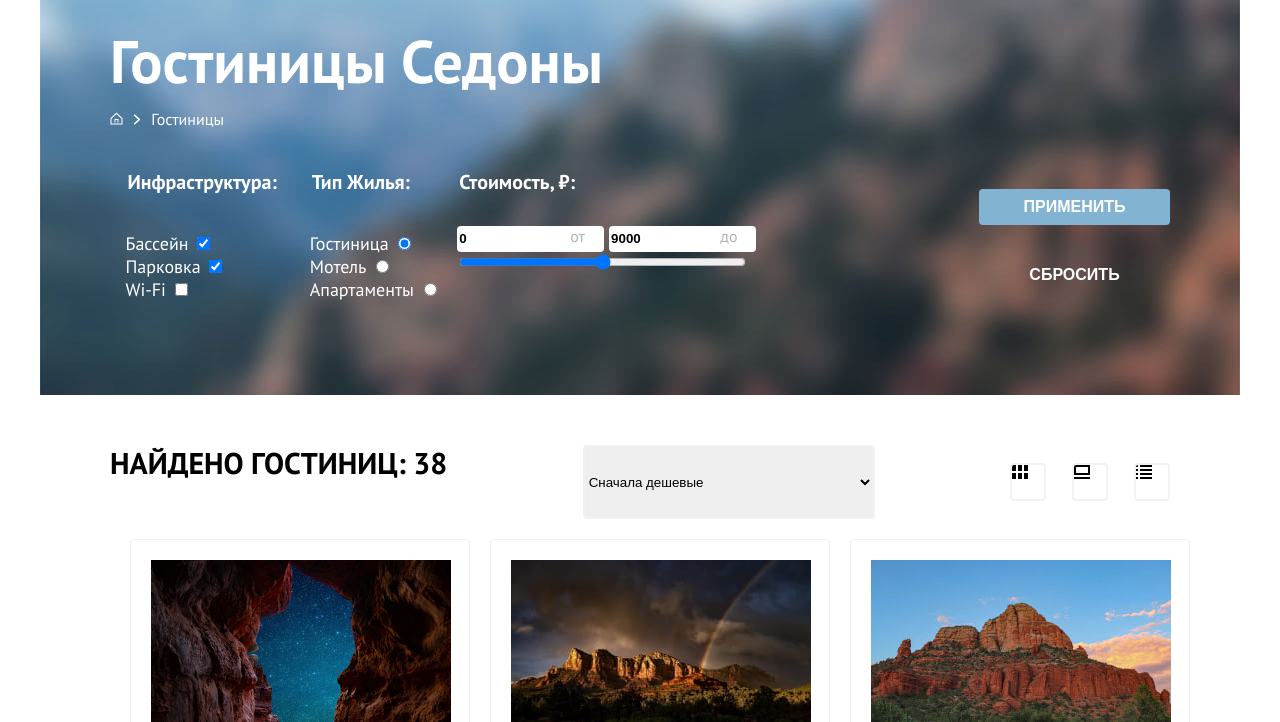
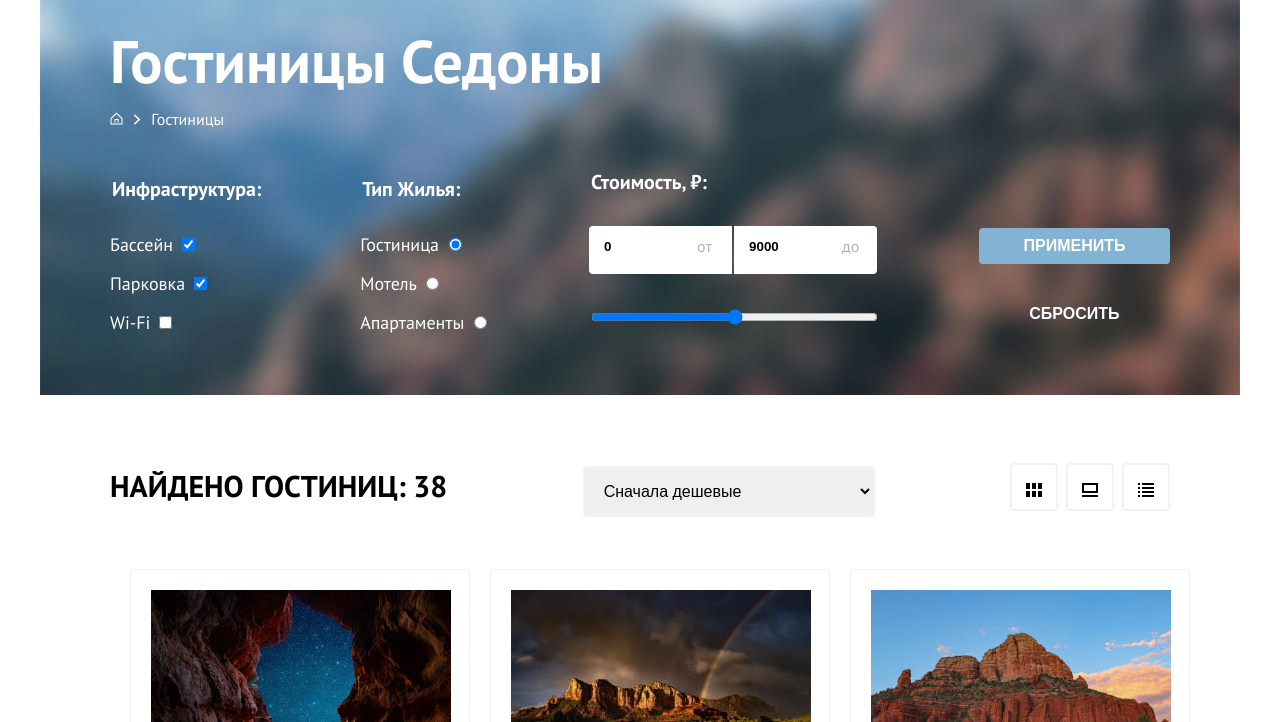
Before and after one commit to slavalinwood/2292441-sedona-36, a plain HTML site: page catalog.html in a window 1280 px wide. Shown: the part 78-800 px from the top of the page. Drawn offline with Linux system fonts and the light colour scheme.

Commit message:
Исправляет ошибки ссылок и шапки сайта,  работает над формой, шапкой результатов поиска

```diff
--- a/catalog.html
+++ b/catalog.html
@@ -142,13 +142,13 @@
                     <label class="price-control-from" for="price-filter-from">
                       от
                     </label>
-                    <input class="control-input price-filter" type="number" name="min-price" id="price-filter-from" value="0">
+                    <input class="control-input input-price-filter input-price-filter-from" type="number" name="min-price" id="price-filter-from" value="0">
                     <label class="price-control-to" for="price-filter-to">
                       до
                     </label>
-                    <input class="control-input price-filter" type="number" name="max-price" id="price-filter-to" value="9000"><br>
-                    <input class="price-filter-range" type="range" min="0" max="9000">
+                    <input class="control-input input-price-filter input-price-filter-to" type="number" name="max-price" id="price-filter-to" value="9000"><br>
                   </div>
+                  <input class="price-filter-range" type="range" min="0" max="9000">
                 </fieldset>
                   <div class="catalog-filter-button-group">
                     <button class="button catalog-filter-button" type="submit">
@@ -176,22 +176,22 @@
               </option>
             </select>
             <ul class="showcase-modes">
-              <li class="showcase-mode cards-mode">
-                <a>
+              <li class="showcase-mode">
+                <a class="showcase-modes-link cards-mode">
                   <span class="visually-hidden">
                     Показать карточки
                   </span>
                 </a>
               </li>
-              <li class="showcase-mode fullscreen-mode">
-                <a>
+              <li class="showcase-mode">
+                <a class="showcase-modes-link fullscreen-mode">
                   <span class="visually-hidden">
                     Полный экран
                   </span>
                 </a>
               </li>
-              <li class="showcase-mode list-mode">
-                <a>
+              <li class="showcase-mode">
+                <a class="showcase-modes-link list-mode">
                   <span class="visually-hidden">
                     Показать список
                   </span>
--- a/styles/styles.css
+++ b/styles/styles.css
@@ -46,13 +46,16 @@ ul {
     border: none;
 }
 
+.page-header {
+    z-index: 1;
+}
+
 .header-container {
     box-sizing: border-box;
     padding: 0 70px;
     margin: 0 auto;
     width: 1200px;
 }
-
 
 .main-index-container {
     width: 1200px;
@@ -149,7 +152,6 @@ ul {
     flex-wrap: wrap;
     position: relative;
     top: -10px;
-    z-index: -1;
     margin-bottom: -10px;
 }
 
@@ -503,6 +505,12 @@ ul {
 
 }
 
+.footer-social-link {
+    width: 100%;
+    height: 100%;
+    display: inline-block;
+}
+
 .vk-logo {
     width: 24px;
     height: 14px;
@@ -549,7 +557,6 @@ ul {
     box-sizing: border-box;
     position: relative;
     top: -10px;
-    z-index: -1;
     margin-bottom: -10px;
 }
 
@@ -601,10 +608,16 @@ ul {
     width: 1060px;
     display: flex;
     justify-content: space-between;
+    align-items: baseline;
 }
 
 .catalog-filter-group-price {
     padding: 0;
+}
+
+.catalog-filter-group {
+    padding: 0;
+    margin: 0;
 }
 
 .catalog-filter-title {
@@ -620,15 +633,22 @@ ul {
     margin: 0;
 }
 
-.price-filter-group {
-    white-space: nowrap;
-    position: relative;
+.catalog-filter-item {
+    margin-bottom: 16px;
 }
 
-.price-control {
-    line-height: 24px;
-    color: #000000;
-    text-align: right;
+.catalog-filter-item:last-child {
+    margin-bottom: 0;
+}
+
+.price-filter-group {
+    display: grid;
+    grid-template-columns: 143px 143px;
+    grid-template-rows: auto;
+    margin-bottom: 10px;
+    gap: 2px;
+    position: relative;
+    width: 288px;
 }
 
 .price-control-from, .price-control-to {
@@ -639,31 +659,39 @@ ul {
 }
 
 .price-control-from {
-    left: 113px;
+    top: 10px;
+    left: 108px;
 }
 
 .price-control-to {
-    left: 263px;
+    top: 10px;
+    left: 253px;
 }
 
 .price-filter-range {
     width: 287px;
 }
 
-.price-filter {
+.input-price-filter {
     width: 143px;
+    padding: 9px 0 15px 15px;
     border: none;
-    border-radius: 4px;
-}
-
-.control-input[value] {
+    box-sizing: border-box;
     font-weight: 700;
     line-height: 24px;
 }
 
+.input-price-filter-from {
+    border-top-left-radius: 4px;
+    border-bottom-left-radius: 4px;
+}
+
+.input-price-filter-to {
+    border-top-right-radius: 4px;
+    border-bottom-right-radius: 4px;
+}
+
 .catalog-filter-button-group {
-    margin: auto;
-    margin-right: 0;
     width: 191px;
 }
 
@@ -693,6 +721,8 @@ ul {
 .catalog-results-header {
     display: flex;
     justify-content: space-between;
+    align-items: baseline;
+    margin-bottom: 40px;
 }
 
 .catalog-results-title {
@@ -705,7 +735,9 @@ ul {
 
 .select-control {
     line-height: 21px;
+    font-size: 16px;
     width: 292px;
+    padding: 14px 15px;
     border: 2px solid #F2F2F2;
     border-radius: 4px;
 }
@@ -719,11 +751,11 @@ ul {
 
 .showcase-mode {
     box-sizing: border-box;
-    width: 16px;
-    height: 14px;
-    padding: 17px 16px;
     border: 2px solid #F2F2F2;
     border-radius: 4px;
+    padding: 15px 14px;
+    width: 48px;
+    height: 48px;
 }
 
 .cards-mode {
@@ -741,7 +773,14 @@ ul {
     background-repeat: no-repeat;
 }
 
+.showcase-modes-link {
+    width: 100%;
+    height: 100%;
+    display: inline-block;
+}
+
 .product-list {
+    width: 1060px;
     display: grid;
     grid-template-columns: 340px 340px 340px;
     grid-template-rows: auto auto;
@@ -760,13 +799,16 @@ ul {
     font-size: 24px;
     font-weight: 700;
     line-height: 28px;
+    margin-bottom: 16px;
+    margin-top: 16px;
 }
 
 .product-info-container {
     display: grid;
     grid-template-columns: 140px 140px;
     grid-template-rows: auto auto auto;
-    gap: 20px;
+    column-gap: 20px;
+    row-gap: 16px;
 }
 
 .product-description {
@@ -812,6 +854,7 @@ ul {
 
 .stars-container {
     display: flex;
+    align-items: center;
 }
 
 .star {
@@ -877,6 +920,7 @@ ul {
     padding: 64px 70px;
     width: 717px;
     border-radius: 30px;
+    box-shadow: 0 0 20px rgba(0, 0, 0, 0.15);
 }
 
 .popup-title {
@@ -884,7 +928,9 @@ ul {
     line-height: 36px;
     font-weight: 700;
     margin-bottom: 64px;
+    padding: 0;
     text-transform: uppercase;
+    text-align: left;
 }
 
 .popup-inputs {
@@ -900,6 +946,14 @@ ul {
     position: absolute;
     top: -100px;
     left: 542px;
+    padding: 0;
+}
+
+.x-button {
+    width: 15px;
+    height: 15px;
+    background-image: url(../images/x-button.svg);
+    margin: auto;
 }
 
 .popup-input-group {
@@ -934,7 +988,12 @@ ul {
     background-color: #F2F2F2;
     border: none;
     border-radius: 4px;
-    padding: 12px 0;
+    padding: 11px 0;
+    padding-left: 20px;
+    font-size: 20px;
+    line-height: 24px;
+    font-weight: 700;
+    box-sizing: border-box;
 }
 
 .input-number {
```
Also changed, not shown: images/x-button.svg (added).
